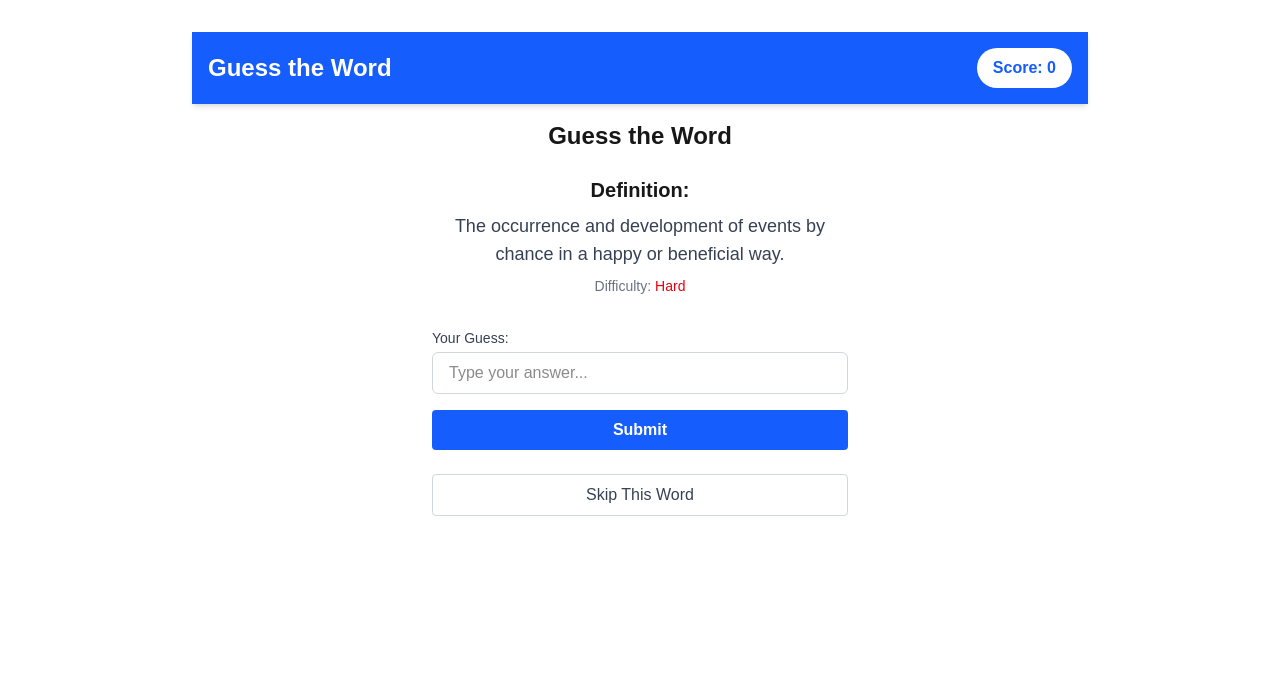
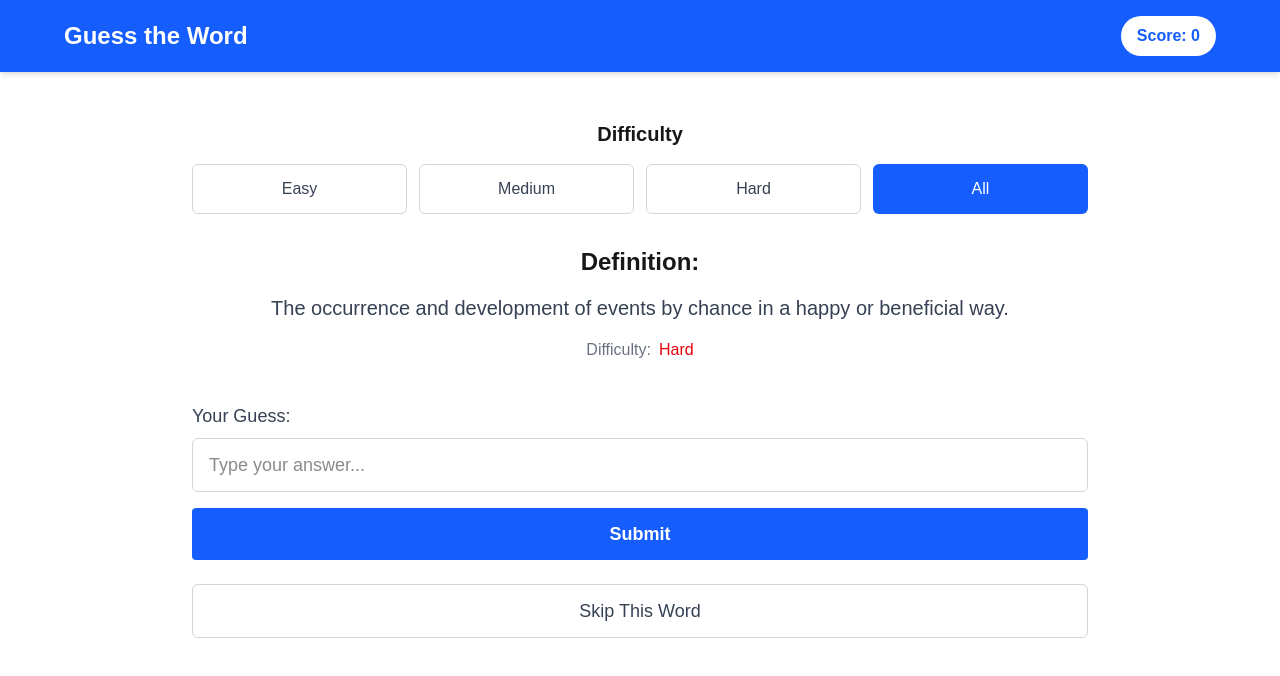
Before and after one commit to Ice-A-Slice/guess-the-word-app, a Next.js app: page / in a window 1280 px wide. Shown: the top 676 px of the page. Built offline with nearby package versions, Linux system fonts and the light colour scheme.

Commit message:
Improve UI layout and add difficulty selection buttons

```diff
--- a/src/app/page.tsx
+++ b/src/app/page.tsx
@@ -1,129 +1,30 @@
 'use client';
 
-import { useState, FormEvent, useEffect, useCallback, useRef } from 'react';
+import { useState, useEffect, useCallback } from 'react';
 import { Header } from '@/components';
 import { wordService } from '@/services';
-import { Word, UserPreferences } from '@/types';
+import { Word } from '@/types';
 import { WordSelectionDemo } from '@/components/WordGame';
 
 export default function Home() {
-  const [guess, setGuess] = useState('');
-  const [feedback, setFeedback] = useState<{ message: string; type: 'success' | 'error' | 'info' | null }>({
-    message: '',
-    type: null
-  });
-  const [isSubmitting, setIsSubmitting] = useState(false);
   const [currentWord, setCurrentWord] = useState<Word | null>(null);
-  const [score, setScore] = useState(0);
-  const [userPreferences, setUserPreferences] = useState<UserPreferences>({
-    difficulty: 'all'
-  });
+  const [score] = useState(0);
 
   // Load a new word based on current preferences
   const loadNewWord = useCallback(() => {
-    const newWord = wordService.getRandomWordByDifficulty(userPreferences.difficulty);
+    const newWord = wordService.getRandomWordByDifficulty('all');
     setCurrentWord(newWord);
-    setGuess('');
-    setFeedback({ message: '', type: null });
-  }, [userPreferences.difficulty]);
+  }, []);
 
-  // Load a random word when component mounts or when a new word is needed
+  // Load a random word when component mounts
   useEffect(() => {
     loadNewWord();
   }, [loadNewWord]);
 
-  // Store timeouts in refs so we can clean them up
-  const feedbackTimeoutRef = useRef<NodeJS.Timeout | null>(null);
-  const newWordTimeoutRef = useRef<NodeJS.Timeout | null>(null);
-
-  // Clean up timeouts when component unmounts
-  useEffect(() => {
-    return () => {
-      if (feedbackTimeoutRef.current) {
-        clearTimeout(feedbackTimeoutRef.current);
-      }
-      if (newWordTimeoutRef.current) {
-        clearTimeout(newWordTimeoutRef.current);
-      }
-    };
-  }, []);
-
-  const handleSubmit = (e: FormEvent) => {
-    e.preventDefault();
-    setIsSubmitting(true);
-
-    if (!guess.trim() || !currentWord) {
-      setFeedback({
-        message: 'Please enter a word',
-        type: 'error'
-      });
-      setIsSubmitting(false);
-      return;
-    }
-
-    // Clear any existing timeouts
-    if (feedbackTimeoutRef.current) {
-      clearTimeout(feedbackTimeoutRef.current);
-    }
-
-    // Short timeout to give feedback some time to be noticed
-    feedbackTimeoutRef.current = setTimeout(() => {
-      if (wordService.checkGuess(guess, currentWord)) {
-        setScore(prevScore => prevScore + 1);
-        setFeedback({
-          message: 'Correct! Great job!',
-          type: 'success'
-        });
-
-        // Clear any existing timeouts
-        if (newWordTimeoutRef.current) {
-          clearTimeout(newWordTimeoutRef.current);
-        }
-
-        // Load a new word after a short delay
-        newWordTimeoutRef.current = setTimeout(() => {
-          loadNewWord();
-        }, 1500);
-      } else {
-        setFeedback({
-          message: 'Sorry, that\'s not correct. Try again!',
-          type: 'error'
-        });
-      }
-      setIsSubmitting(false);
-    }, 500);
-  };
-
-  const handleSkip = () => {
-    if (currentWord) {
-      setFeedback({
-        message: `The correct word was "${currentWord.word}". Loading a new word...`,
-        type: 'info'
-      });
-
-      // Clear any existing timeouts
-      if (newWordTimeoutRef.current) {
-        clearTimeout(newWordTimeoutRef.current);
-      }
-
-      // Load a new word after a short delay
-      newWordTimeoutRef.current = setTimeout(() => {
-        loadNewWord();
-      }, 1500);
-    }
-  };
-
-  const handleDifficultyChange = (difficulty: 'easy' | 'medium' | 'hard' | 'all') => {
-    setUserPreferences(prev => ({
-      ...prev,
-      difficulty
-    }));
-  };
-
   // Show loading state until we have a word
   if (!currentWord) {
     return (
-      <main className="flex min-h-screen flex-col items-center">
+      <main className="flex min-h-screen flex-col">
         <Header title="Guess the Word" score={score} />
         <div className="flex items-center justify-center flex-1">
           <p className="text-lg">Loading...</p>
@@ -133,10 +34,12 @@ export default function Home() {
   }
 
   return (
-    <main className="flex min-h-screen flex-col items-center justify-between p-8">
-      <div className="max-w-4xl w-full">
-        <Header title="Guess the Word" score={score} />
-        <WordSelectionDemo />
+    <main className="flex min-h-screen flex-col">
+      <Header title="Guess the Word" score={score} />
+      <div className="flex-1 flex justify-center px-4 py-8">
+        <div className="w-full max-w-5xl">
+          <WordSelectionDemo />
+        </div>
       </div>
     </main>
   );
--- a/src/components/DefinitionDisplay/DefinitionDisplay.tsx
+++ b/src/components/DefinitionDisplay/DefinitionDisplay.tsx
@@ -18,30 +18,30 @@ export const DefinitionDisplay: React.FC<DefinitionDisplayProps> = ({
 
   return (
     <section
-      className="mb-8 text-center"
+      className="w-full mb-10 text-center"
       data-testid="definition-display"
       aria-labelledby="definition-heading"
     >
       <h2
-        className="text-xl font-semibold mb-2"
+        className="text-2xl font-semibold mb-4"
         id="definition-heading"
       >
         Definition:
       </h2>
       <div
-        className="text-gray-700 text-lg"
+        className="text-gray-700 text-xl mb-4 max-w-3xl mx-auto"
         role="region"
         aria-live="polite"
       >
         {definition}
       </div>
       <div
-        className="mt-2 text-sm text-gray-500"
+        className="mt-2 text-md text-gray-500"
         aria-live="polite"
       >
         <span id="difficulty-label">Difficulty:</span>
         <span
-          className={`ml-1 font-medium ${difficultyColor}`}
+          className={`ml-2 font-medium ${difficultyColor}`}
           aria-labelledby="difficulty-label"
         >
           {difficultyText}
--- a/src/components/Header/Header.tsx
+++ b/src/components/Header/Header.tsx
@@ -12,7 +12,7 @@ export const Header: React.FC<HeaderProps> = ({ title, score }) => {
       role="banner"
       aria-label="Game header"
     >
-      <div className="container mx-auto flex justify-between items-center">
+      <div className="max-w-6xl mx-auto flex justify-between items-center">
         <h1 className="text-2xl font-bold" id="game-title">{title}</h1>
         {score !== undefined && (
           <div
--- a/src/components/WordGame/WordSelectionDemo.tsx
+++ b/src/components/WordGame/WordSelectionDemo.tsx
@@ -10,6 +10,7 @@ export const WordSelectionDemo: React.FC = () => {
   const [guess, setGuess] = useState('');
   const [isSubmitting, setIsSubmitting] = useState(false);
   const [feedback, setFeedback] = useState<{ message: string; type: MessageType } | null>(null);
+  const [difficulty, setDifficulty] = useState<'easy' | 'medium' | 'hard' | 'all'>('all');
 
   // Initialize our word selection hook
   const {
@@ -18,10 +19,15 @@ export const WordSelectionDemo: React.FC = () => {
     isLoading,
     error
   } = useWordSelection({
-    difficulty: 'all',
+    difficulty,
     maxHistorySize: 10,
     preventRepetition: true
   });
+
+  // Handle difficulty change
+  const handleDifficultyChange = (newDifficulty: 'easy' | 'medium' | 'hard' | 'all') => {
+    setDifficulty(newDifficulty);
+  };
 
   const handleGuessChange = (value: string) => {
     setGuess(value);
@@ -106,13 +112,59 @@ export const WordSelectionDemo: React.FC = () => {
   }
 
   return (
-    <div className="max-w-md mx-auto p-4">
-      <h1 className="text-2xl font-bold mb-6 text-center">Guess the Word</h1>
+    <div className="w-full px-6 py-4">
+      <div className="mb-8">
+        <h2 className="text-xl font-semibold mb-4 text-center">Difficulty</h2>
+        <div className="grid grid-cols-2 md:grid-cols-4 gap-3 max-w-4xl mx-auto">
+          <button
+            onClick={() => handleDifficultyChange('easy')}
+            className={`py-3 px-4 rounded-md focus:outline-none focus:ring-2 focus:ring-blue-400 ${
+              difficulty === 'easy'
+                ? 'bg-green-600 text-white'
+                : 'bg-white border border-gray-300 text-gray-700 hover:bg-gray-50'
+            }`}
+          >
+            Easy
+          </button>
+          <button
+            onClick={() => handleDifficultyChange('medium')}
+            className={`py-3 px-4 rounded-md focus:outline-none focus:ring-2 focus:ring-blue-400 ${
+              difficulty === 'medium'
+                ? 'bg-yellow-600 text-white'
+                : 'bg-white border border-gray-300 text-gray-700 hover:bg-gray-50'
+            }`}
+          >
+            Medium
+          </button>
+          <button
+            onClick={() => handleDifficultyChange('hard')}
+            className={`py-3 px-4 rounded-md focus:outline-none focus:ring-2 focus:ring-blue-400 ${
+              difficulty === 'hard'
+                ? 'bg-red-600 text-white'
+                : 'bg-white border border-gray-300 text-gray-700 hover:bg-gray-50'
+            }`}
+          >
+            Hard
+          </button>
+          <button
+            onClick={() => handleDifficultyChange('all')}
+            className={`py-3 px-4 rounded-md focus:outline-none focus:ring-2 focus:ring-blue-400 ${
+              difficulty === 'all'
+                ? 'bg-blue-600 text-white'
+                : 'bg-white border border-gray-300 text-gray-700 hover:bg-gray-50'
+            }`}
+          >
+            All
+          </button>
+        </div>
+      </div>
 
       {isLoading ? (
-        <div className="text-center py-8">Loading...</div>
+        <div className="text-center py-12">
+          <div className="text-xl">Loading...</div>
+        </div>
       ) : (
-        <>
+        <div className="max-w-4xl mx-auto">
           {currentWord && (
             <DefinitionDisplay
               definition={currentWord.definition}
@@ -128,10 +180,10 @@ export const WordSelectionDemo: React.FC = () => {
             hasError={feedback?.type === 'error'}
           />
 
-          <div className="mt-4">
+          <div className="mt-6">
             <button
               onClick={handleSkip}
-              className="w-full py-2 mt-2 text-gray-700 border border-gray-300 rounded hover:bg-gray-100 focus:outline-none focus:ring-2 focus:ring-gray-400"
+              className="w-full py-3 text-lg text-gray-700 border border-gray-300 rounded-md hover:bg-gray-100 focus:outline-none focus:ring-2 focus:ring-gray-400"
               disabled={isSubmitting}
             >
               Skip This Word
@@ -139,14 +191,14 @@ export const WordSelectionDemo: React.FC = () => {
           </div>
 
           {feedback && (
-            <div className="mt-4">
+            <div className="mt-6">
               <FeedbackMessage
                 message={feedback.message}
                 type={feedback.type}
               />
             </div>
           )}
-        </>
+        </div>
       )}
     </div>
   );
--- a/src/components/WordInput/WordInput.tsx
+++ b/src/components/WordInput/WordInput.tsx
@@ -42,7 +42,7 @@ export const WordInput: React.FC<WordInputProps> = ({
 
   return (
     <form
-      className="space-y-4"
+      className="w-full space-y-4"
       onSubmit={handleSubmit}
       noValidate
       data-testid="word-input-form"
@@ -51,7 +51,7 @@ export const WordInput: React.FC<WordInputProps> = ({
       <div>
         <label
           htmlFor={inputId}
-          className="block text-sm font-medium text-gray-700 mb-1"
+          className="block text-lg font-medium text-gray-700 mb-2"
         >
           Your Guess:
         </label>
@@ -63,7 +63,7 @@ export const WordInput: React.FC<WordInputProps> = ({
           onChange={handleChange}
           onKeyDown={handleKeyDown}
           placeholder="Type your answer..."
-          className={`w-full px-4 py-2 border rounded-md focus:outline-none focus:ring-2 ${
+          className={`w-full px-4 py-3 text-lg border rounded-md focus:outline-none focus:ring-2 ${
             hasError ? 'border-red-300 focus:ring-red-500' : 'border-gray-300 focus:ring-blue-500'
           }`}
           aria-describedby={hasError ? errorId : undefined}
@@ -76,7 +76,7 @@ export const WordInput: React.FC<WordInputProps> = ({
         {hasError && (
           <p
             id={errorId}
-            className="mt-1 text-sm text-red-600"
+            className="mt-2 text-sm text-red-600"
             role="alert"
           >
             {errorMessage}
@@ -84,10 +84,10 @@ export const WordInput: React.FC<WordInputProps> = ({
         )}
       </div>
 
-      <div className="flex space-x-4">
+      <div>
         <button
           type="submit"
-          className="flex-1 bg-blue-600 hover:bg-blue-700 text-white font-bold py-2 px-4 rounded focus:outline-none focus:ring-2 focus:ring-blue-500 focus:ring-offset-2 disabled:opacity-50"
+          className="w-full bg-blue-600 hover:bg-blue-700 text-white font-bold py-3 px-4 text-lg rounded focus:outline-none focus:ring-2 focus:ring-blue-500 focus:ring-offset-2 disabled:opacity-50"
           disabled={isSubmitting || disabled}
           aria-busy={isSubmitting}
         >
```
Also changed, not shown: 2 other files (tests, documents, lock files or other folders).
